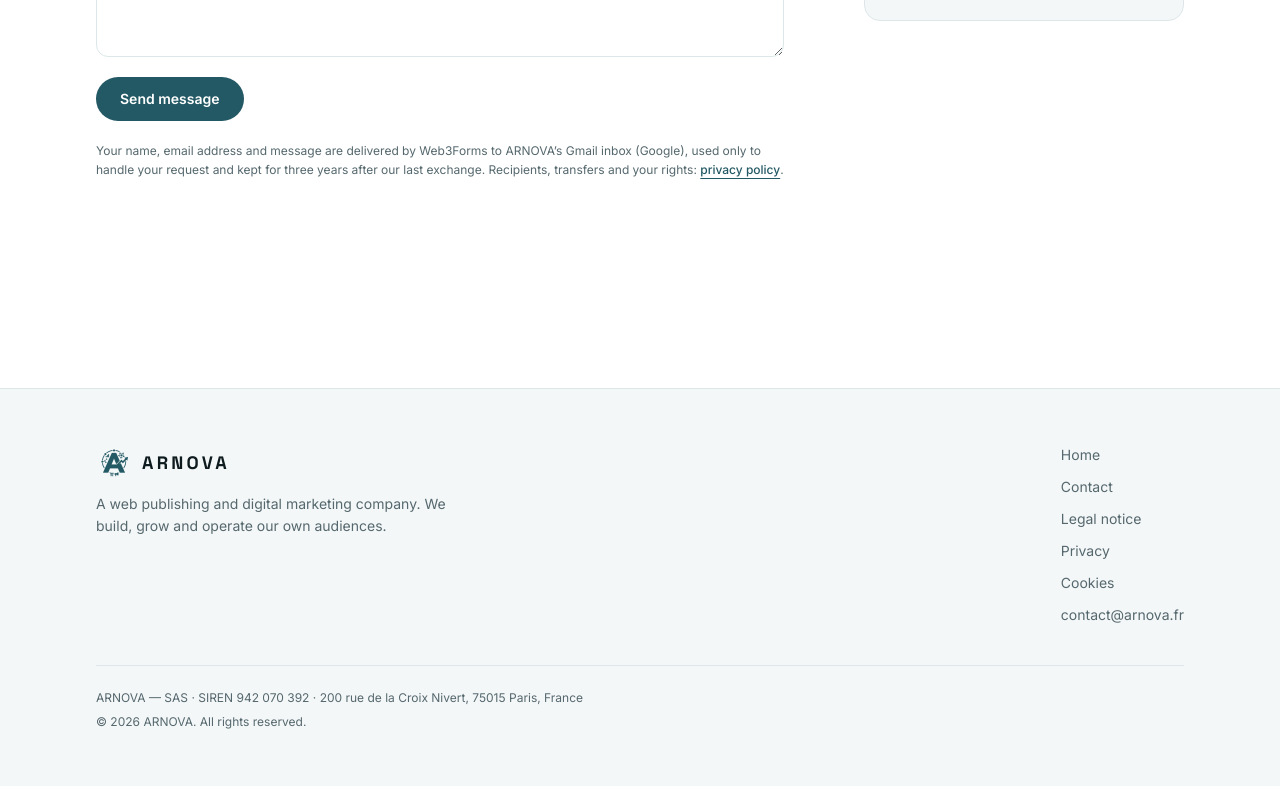
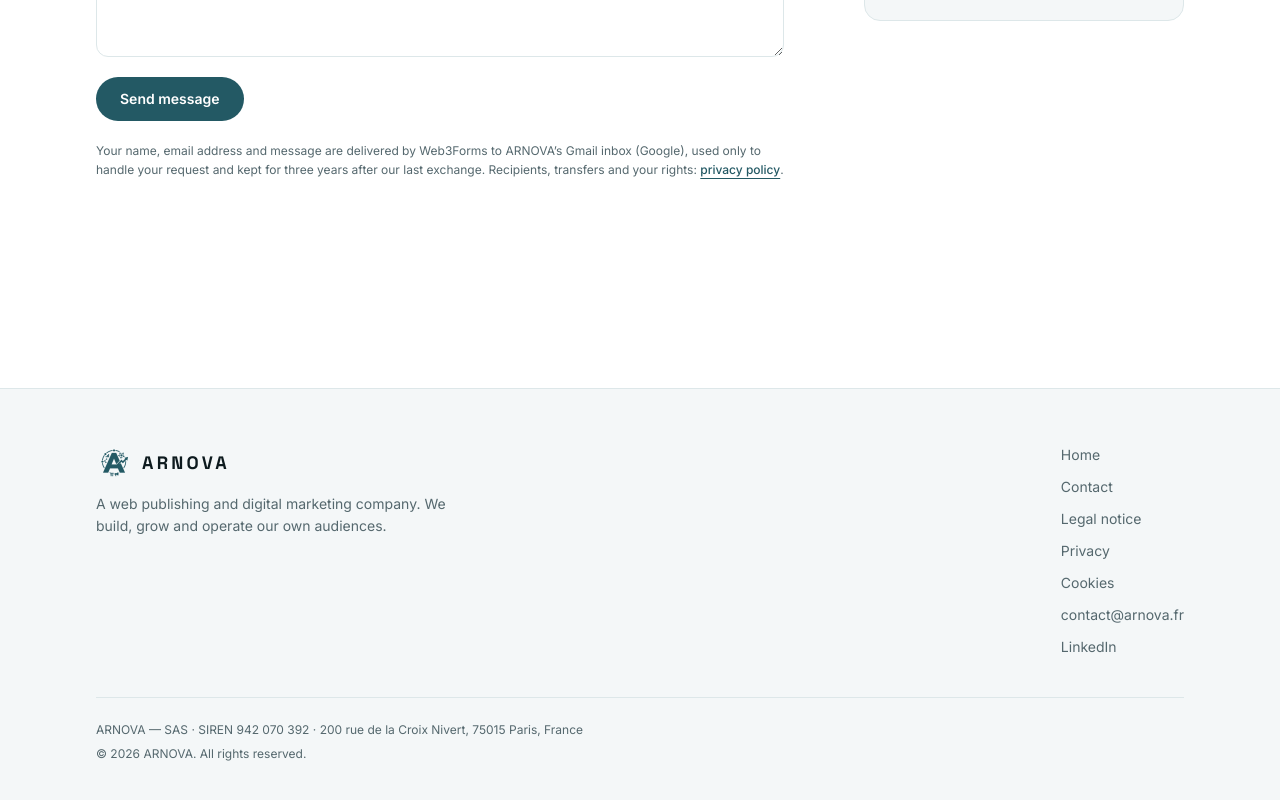
Before and after one commit to arnova-sas/arnova.fr, a Next.js app: page /en/contact in a window 1280 px wide. Shown: the part 665-1465 px from the top of the page. Built offline with nearby package versions, Linux system fonts and the light colour scheme; no server answers.

Commit message:
feat(footer): link the ARNOVA LinkedIn page
Same footer link and Organization sameAs as leutheria.co, the twin site.

```diff
--- a/messages/en.json
+++ b/messages/en.json
@@ -285,6 +285,7 @@
     "Footer": {
         "tagline": "A web publishing and digital marketing company. We build, grow and operate our own audiences.",
         "navLabel": "Footer navigation",
+        "linkedinLabel": "LinkedIn",
         "rights": "All rights reserved."
     }
 }
--- a/messages/fr.json
+++ b/messages/fr.json
@@ -285,6 +285,7 @@
     "Footer": {
         "tagline": "Société d’édition de sites web et de marketing digital. Nous construisons, développons et exploitons nos propres audiences.",
         "navLabel": "Navigation de bas de page",
+        "linkedinLabel": "LinkedIn",
         "rights": "Tous droits réservés."
     }
 }
--- a/src/components/site-footer.tsx
+++ b/src/components/site-footer.tsx
@@ -47,6 +47,9 @@ export function SiteFooter() {
                         <a href={`mailto:${company.email}`} className={linkClass}>
                             {company.email}
                         </a>
+                        <a href={company.linkedinUrl} target="_blank" rel="noreferrer noopener" className={linkClass}>
+                            {t('linkedinLabel')}
+                        </a>
                     </nav>
                 </div>
 
--- a/src/config/company.ts
+++ b/src/config/company.ts
@@ -36,6 +36,7 @@ export const company = {
      * inbox; the contact form reaches the same inbox through Web3Forms.
      */
     email: 'contact@arnova.fr',
+    linkedinUrl: 'https://www.linkedin.com/company/arnova-sas/',
     publicationDirector: 'Guillaume Sainthillier',
     /** Required in French "mentions légales": identity of the hosting provider. */
     host: {
--- a/src/lib/structured-data.ts
+++ b/src/lib/structured-data.ts
@@ -26,6 +26,7 @@ export function organizationJsonLd() {
             addressLocality: company.address.city,
             addressCountry: company.address.countryCode,
         },
+        sameAs: [company.linkedinUrl],
     }
 }
 
```
